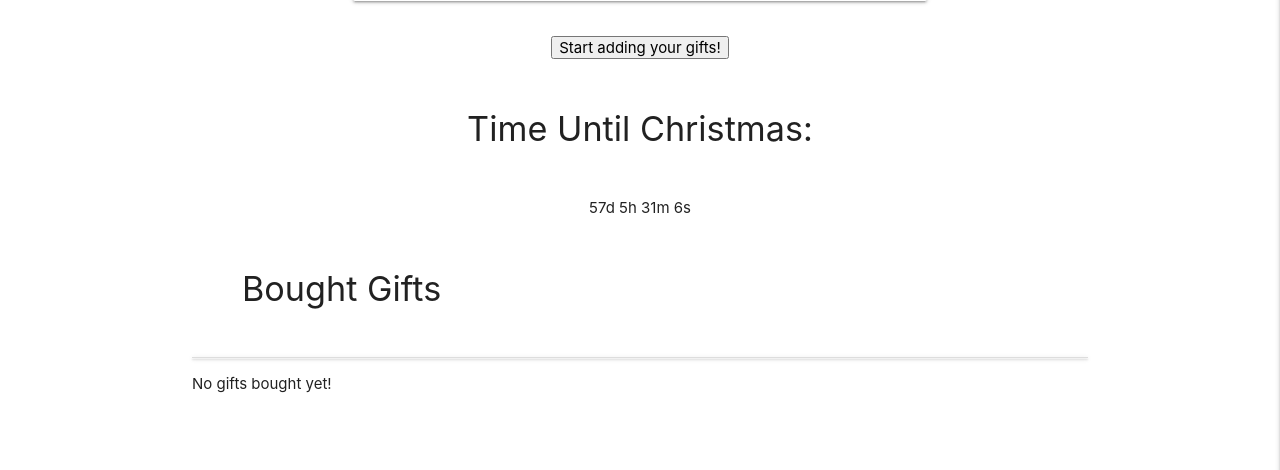
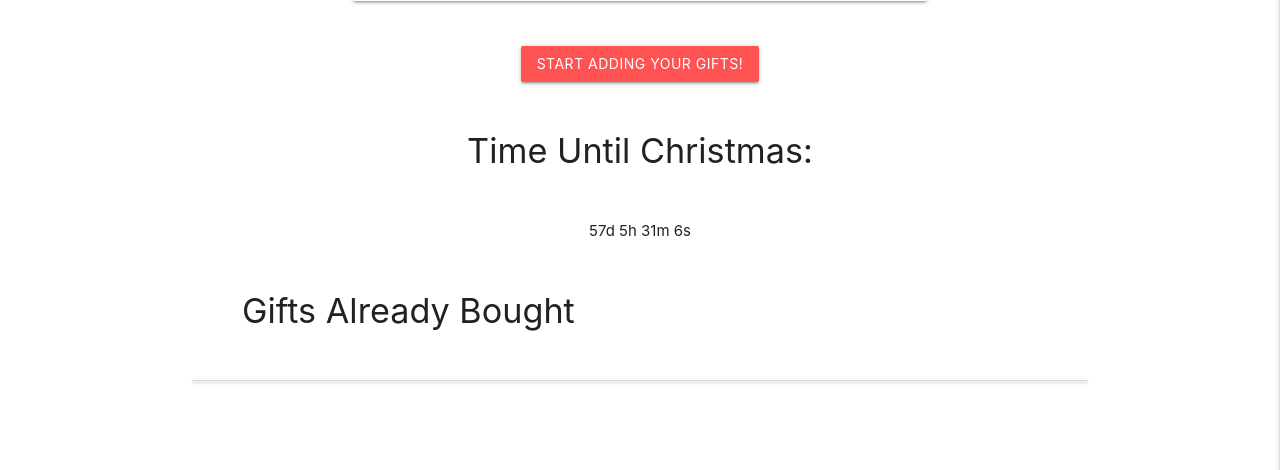
Before and after one commit to D3lyth/all-i-want-for-christmas, a Flask app: template templates/profile.html in a window 1280 px wide. Shown: the part 330-800 px from the top of the page. Run offline with Flask 3, Linux system fonts and the light colour scheme; the template is opened without the code that fills it: most values are stand-ins (such as "Sample title", 1, 10 or a date in 2020); some libraries are stand-ins or nearby versions; some web fonts are replaced.

Commit message:
Fix buttons and collapsible

```diff
--- a/templates/profile.html
+++ b/templates/profile.html
@@ -1,20 +1,23 @@
-{% extends "base.html" %}
-{% block content %}
+{% extends "base.html" %} {% block content %}
+
 <div class="row">
   <div class="col s12 m8 offset-m2">
     <div class="card-panel">
-        <img src="{{ url_for('static', filename='images/snowcap.png') }}" alt="snowcapped card" class="snowcap-image">
-      <h3 class="profile-title">
-        {{ user.username }}'s Christmas Gifts
-      </h3>
-      </div>
+      <img
+        src="{{ url_for('static', filename='images/snowcap.png') }}"
+        alt="snowcapped card"
+        class="snowcap-image"
+      />
+      <h3 class="profile-title">{{ user.username }}'s Christmas Gifts</h3>
     </div>
   </div>
 </div>
 
 <div class="start-adding-gifts">
   <a href="{{ url_for('add_gift') }}">
-        <button type="submit">Start adding your gifts!</button>
+    <button class="waves-effect waves-light btn undo-button" type="submit">
+      Start adding your gifts!
+    </button>
   </a>
 </div>
 
@@ -41,32 +44,38 @@
   </div>
 </div>
 
-<h4>Bought Gifts</h4>
+<!-- Collapsible list for bought gifts -->
+
+<div class="bought-gifts">
+  <h4 class="bought-gifts-title">Gifts Already Bought</h4>
   <ul class="collapsible">
-    {% set any_gifts_bought = false %} {# Initialize a flag to track if any gifts are bought #}
-    {% for gift in gifts %}
-    {% if gift.bought %}
-    {% set any_gifts_bought = true %} {# Set the flag to true if there are bought gifts #}
+    {% set any_gifts_bought = false %} {# Initialize a flag to track if any
+    gifts are bought #} {% for gift in gifts %} {% if gift.bought %} {% set
+    any_gifts_bought = true %} {# Set the flag to true if there are bought gifts
+    #}
     <li>
       <div class="collapsible-header">
         {{ gift.gift_item }}
+        <i class="fas fa-check right-icon"></i>
       </div>
       <div class="collapsible-body">
         <p>For: {{ gift.list_name }}</p>
         <p>Cost: {{ gift.cost }}</p>
-            <a href="{{ url_for('undo_bought', gift_id=gift._id) }}"
-                class="waves-effect waves-light btn undo-button">Undo</a>
+        <a
+          href="{{ url_for('undo_bought', gift_id=gift._id) }}"
+          class="waves-effect waves-light btn undo-button undo-gift-button"
+          data-gift-id="{{ gift._id }}"
+          >Undo</a
+        >
       </div>
     </li>
-    {% endif %}
-    {% endfor %}
+    {% endif %} {% endfor %}
   </ul>
+</div>
 
-{% if not any_gifts_bought %} {# Display the message if no gifts are bought #}
-<p>No gifts bought yet!</p>
-{% endif %}
-
+<!--Scripts-->
 
 <script src="{{ url_for('static', filename='script.js') }}"></script>
 <script src="{{ url_for('static', filename='js/countdown.js') }}"></script>
+
 {% endblock %}
```
Lines whose indentation alone changed are shown as unchanged.
